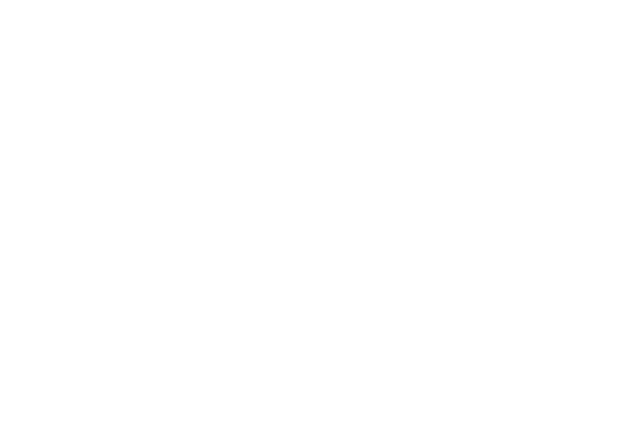
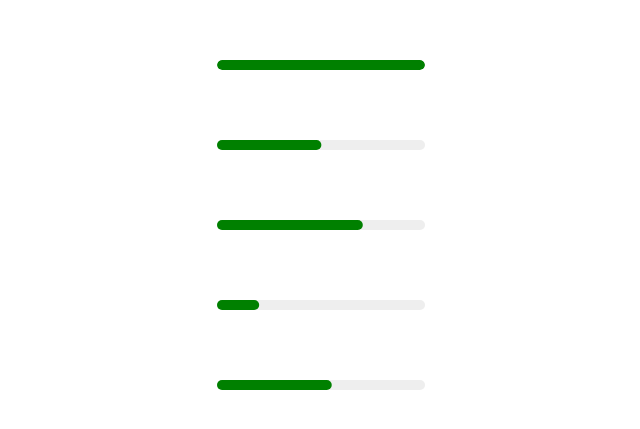
Before and after one commit to The-TMV-fellowship/ShopLister, a React (Vite) app: page / in a window 1280 px wide. Shown: the part 171-600 px from the top of the page, without its empty margins (293-933 px from the left). Built offline with nearby package versions, Linux system fonts and the light colour scheme.

Commit message:
✨ Added progressbar
Co-authored-by: Bladgroen <Bladgroen@users.noreply.github.com>

```diff
--- a/src/App.tsx
+++ b/src/App.tsx
@@ -10,7 +10,7 @@
       <ShoppingListCard isGroup={false} checkedOffAmount={2} listSize={4} />
       <ShoppingListCard isGroup={true} checkedOffAmount={7} listSize={10} />
       <ShoppingListCard isGroup={true} checkedOffAmount={1} listSize={5} />
-      <ShoppingListCard isGroup={false} checkedOffAmount={0} listSize={20} />
+      <ShoppingListCard isGroup={false} checkedOffAmount={11} listSize={20} />
     </>
   );
 }
--- a/src/HomePage/ShoppingListCard.scss
+++ b/src/HomePage/ShoppingListCard.scss
@@ -13,5 +13,6 @@
   &__BottomRow {
     display: flex;
     justify-content: space-between;
+    align-items: center;
   }
 }
--- a/src/HomePage/ShoppingListCard.tsx
+++ b/src/HomePage/ShoppingListCard.tsx
@@ -1,6 +1,24 @@
 import GroupsIcon from "@mui/icons-material/Groups";
 import PersonIcon from "@mui/icons-material/Person";
+import LinearProgress, {
+  linearProgressClasses,
+} from "@mui/material/LinearProgress";
+import { styled } from "@mui/material/styles";
 import "./ShoppingListCard.scss";
+
+const BorderLinearProgress = styled(LinearProgress)(({ theme }) => ({
+  height: 10,
+  borderRadius: 5,
+  width: "80%",
+  [`&.${linearProgressClasses.colorPrimary}`]: {
+    backgroundColor:
+      theme.palette.grey[theme.palette.mode === "light" ? 200 : 800],
+  },
+  [`& .${linearProgressClasses.bar}`]: {
+    borderRadius: 5,
+    backgroundColor: theme.palette.mode === "light" ? "green" : "#308fe8",
+  },
+}));
 
 function ShoppingListCard({
   isGroup,
@@ -11,6 +29,10 @@
   checkedOffAmount: number;
   listSize: number;
 }) {
+  const percentageCheckedOff: number = Math.trunc(
+    (checkedOffAmount / listSize) * 100
+  );
+
   return (
     <div className="ShoppingListCard">
       <div className="ShoppingListCard__TopRow">
@@ -20,7 +42,15 @@
         {isGroup === true ? <GroupsIcon /> : <PersonIcon />}
       </div>
       <div className="ShoppingListCard__BottomRow">
-        <span>Progressbar placeholder</span>
+        {/* <LinearProgress
+          variant="determinate"
+          value={percentageCheckedOff}
+          className={styles.progress}
+        /> */}
+        <BorderLinearProgress
+          variant="determinate"
+          value={percentageCheckedOff}
+        />
         <span>
           {checkedOffAmount}/{listSize}
         </span>
```
